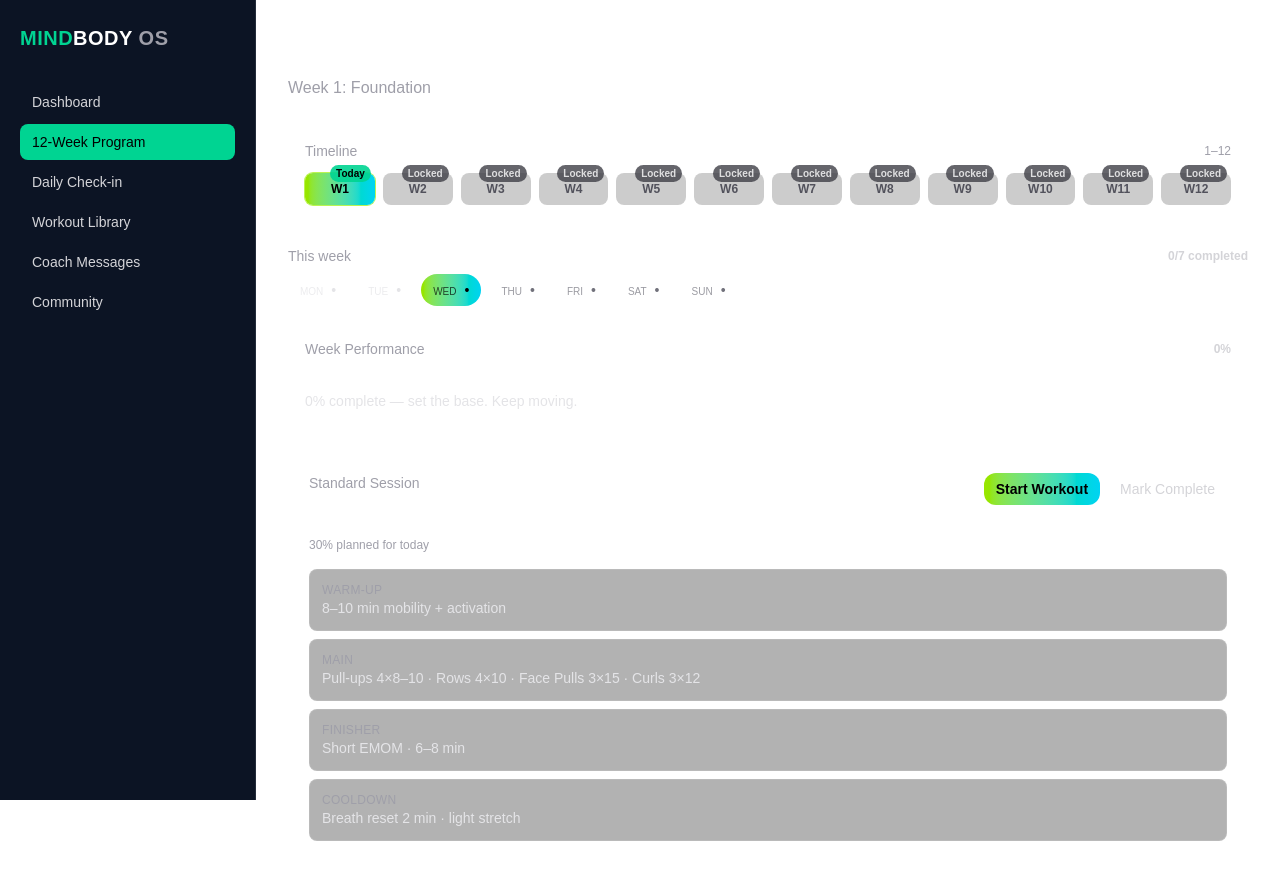
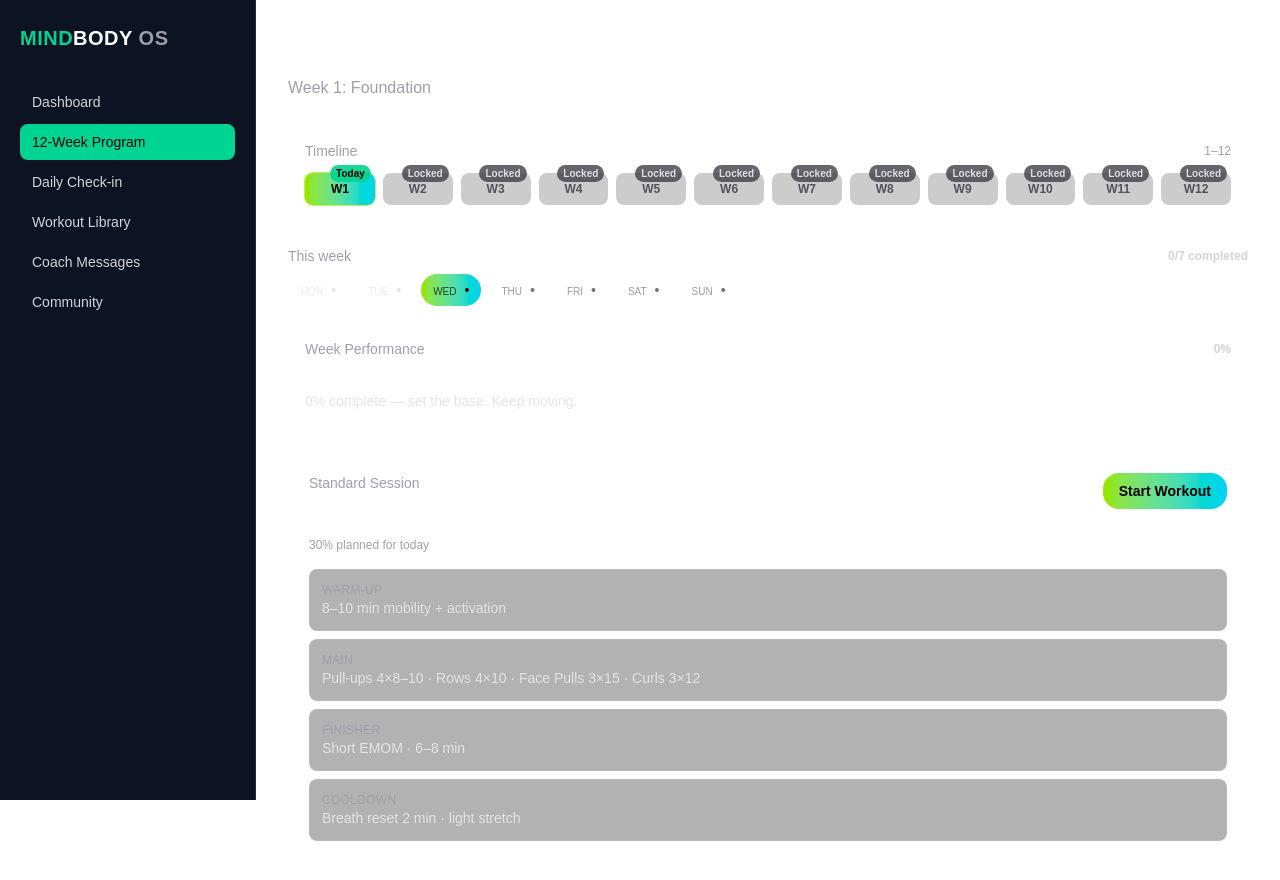
Before and after one commit to taylor-franco-91/Mind-Body-OS, a Next.js app: page /program in a window 1280 px wide. Shown: the top 880 px of the page. Built offline with nearby package versions, Linux system fonts and the light colour scheme.

Commit message:
fix(program): make ctaHref optional in TodaysSession and resolve prop typing

```diff
--- a/src/app/page.tsx
+++ b/src/app/page.tsx
@@ -1,6 +1,7 @@
 'use client';
 
 import Link from 'next/link';
+import Mount from '@/components/Mount';
 import { useLocalStorage } from '@/lib/useLocalStorage';
 import LastCheckInCard from '@/components/LastCheckInCard';
 import TodaysPlanCard from '@/components/TodaysPlanCard';
@@ -10,80 +11,43 @@ import StreaksCard from '@/components/StreaksCard';
 import RecentActivityCard from '@/components/RecentActivityCard';
 import SectionHeader from '@/components/SectionHeader';
 
-
 function isSameDay(a: Date, b: Date) {
   return a.getFullYear() === b.getFullYear()
     && a.getMonth() === b.getMonth()
     && a.getDate() === b.getDate();
 }
 
-function accentForFeeling(feeling?: string) {
-  switch (feeling) {
-    case 'excellent': return { from: 'from-emerald-400', to: 'to-teal-300', text: 'text-emerald-300' };
-    case 'good': return { from: 'from-cyan-400', to: 'to-sky-300', text: 'text-cyan-300' };
-    case 'average': return { from: 'from-amber-300', to: 'to-yellow-200', text: 'text-amber-300' };
-    case 'low': return { from: 'from-violet-400', to: 'to-indigo-300', text: 'text-indigo-300' };
-    case 'exhausted': return { from: 'from-fuchsia-400', to: 'to-violet-300', text: 'text-fuchsia-300' };
-    default: return { from: 'from-lime-400', to: 'to-cyan-400', text: 'text-emerald-300' };
-  }
-}
-
-function coachCue(feeling?: string, hasData?: boolean) {
-  if (!hasData) return 'Signal pending. Check in to calibrate your operating state.';
-  switch (feeling) {
-    case 'excellent': return 'Signal received. Readiness elevated—power blocks unlocked.';
-    case 'good': return 'Recognition complete. Strength pacing recommended.';
-    case 'average': return 'System steady. Balanced session deployed.';
-    case 'low': return 'Load reduced. Precision technique blocks queued.';
-    case 'exhausted': return 'Recovery bias engaged. Breathe, mobilize, reset.';
-    default: return 'Calibration complete. Operate with intent.';
-  }
-}
-
 export default function Page() {
   const [last] = useLocalStorage<any>('lastCheckIn', null);
   const today = new Date();
   const hasTodayCheckIn = last ? isSameDay(new Date(last.date), today) : false;
-  const accent = accentForFeeling(last?.feeling);
-  const aiActive = Boolean(last); // unlock moment: AI visible only after first check-in
 
   return (
+    <Mount>
       <div className="p-8">
         {/* Hero / Command header */}
-      <section className="relative overflow-hidden rounded-2xl border border-white/10 bg-[#0a0a0a] px-8 py-16 text-white">
-        {/* subtle, living background */}
-        <div className="pointer-events-none absolute inset-0 opacity-60">
-          <div className="absolute -inset-[40%] animate-hero-shimmer bg-[radial-gradient(1200px_600px_at_50%_-10%,rgba(98,255,203,0.10),transparent),radial-gradient(800px_400px_at_90%_110%,rgba(0,242,255,0.08),transparent)]" />
-
-        </div>
-
-        <div className="relative mx-auto flex max-w-screen-md flex-col items-start text-left animate-fade-up">
+        <section className="relative overflow-hidden rounded-2xl border border-white/10 bg-[radial-gradient(1200px_600px_at_50%_-10%,rgba(98,255,203,0.15),transparent),radial-gradient(800px_400px_at_90%_110%,rgba(0,242,255,0.12),transparent),#0a0a0a] px-8 py-16 text-white">
+          <div className="absolute inset-0 opacity-40 blur-3xl" />
+          <div className="relative mx-auto flex max-w-screen-md flex-col items-start text-left">
             <h1 className="text-4xl font-extrabold tracking-tight md:text-5xl">
               Let’s get after it.
             </h1>
-          <p className="mt-3 text-zinc-300">
-            Today is yours to control.
-          </p>
-
-          {/* Calm, classified “recognized” cue */}
-          <p className={`mt-3 text-sm ${accent.text}`}>
-            {coachCue(last?.feeling, aiActive)}
-          </p>
+            <p className="mt-3 text-zinc-300">Today is yours to control.</p>
 
             {/* Intelligent CTA */}
             {hasTodayCheckIn ? (
               <Link
                 href="/program"
-              className={`mt-8 inline-flex items-center justify-center rounded-2xl px-6 py-3 text-lg font-semibold
-                         bg-gradient-to-r ${accent.from} ${accent.to} text-black hover:opacity-90 active:opacity-80 transition`}
+                className="mt-8 inline-flex items-center justify-center rounded-2xl px-6 py-3 text-lg font-semibold
+                           bg-gradient-to-r from-lime-400 to-cyan-400 text-black hover:opacity-90 active:opacity-80 transition"
               >
                 View Today’s Plan
               </Link>
             ) : (
               <Link
                 href="/check-in"
-              className={`mt-8 inline-flex items-center justify-center rounded-2xl px-6 py-3 text-lg font-semibold
-                         bg-gradient-to-r ${accent.from} ${accent.to} text-black hover:opacity-90 active:opacity-80 transition`}
+                className="mt-8 inline-flex items-center justify-center rounded-2xl px-6 py-3 text-lg font-semibold
+                           bg-gradient-to-r from-lime-400 to-cyan-400 text-black hover:opacity-90 active:opacity-80 transition"
               >
                 Start Today’s Check-in
               </Link>
@@ -92,47 +56,30 @@ export default function Page() {
         </section>
 
         {/* Today Overview row */}
-      <div className="mt-8 max-w-5xl mx-auto animate-fade-up [animation-delay:60ms]">
+        <div className="mt-8 max-w-5xl mx-auto">
           <SectionHeader title="Today Overview" subtitle="Workout · Fuel · Mindset" />
           <TodayOverview />
-        <MomentumStrip aiActive={aiActive} />
+          <MomentumStrip />
         </div>
 
         {/* Status cards row */}
-      <div className="mt-8 max-w-5xl mx-auto animate-fade-up [animation-delay:120ms]">
+        <div className="mt-8 max-w-5xl mx-auto">
           <SectionHeader title="Status" subtitle="Your latest check-in and today’s auto plan" />
           <div className="grid gap-6 md:grid-cols-2">
             <LastCheckInCard />
-          <TodaysPlanCard aiActive={aiActive} />
+            <TodaysPlanCard />
           </div>
         </div>
 
-      {/* Streaks + Activity */}
-      <div className="mt-8 max-w-5xl mx-auto animate-fade-up [animation-delay:180ms]">
+        {/* Momentum row */}
+        <div className="mt-8 max-w-5xl mx-auto">
           <SectionHeader title="Momentum" subtitle="Consistency and recent actions" />
           <div className="grid gap-6 md:grid-cols-2">
             <StreaksCard />
             <RecentActivityCard />
           </div>
         </div>
-
-      {/* Mobile FAB */}
-      <div className="fixed bottom-6 right-6 z-20 md:hidden">
-        <Link
-          href={hasTodayCheckIn ? '/program' : '/check-in'}
-          className={`shadow-xl rounded-full px-5 py-3 text-sm font-semibold text-black transition
-                      bg-gradient-to-r ${accent.from} ${accent.to} hover:opacity-90 active:opacity-80`}
-        >
-          {hasTodayCheckIn ? 'Open Plan' : 'Check in'}
-        </Link>
       </div>
-
-      <style jsx global>{`
-        @keyframes fade-up { from { opacity: 0; transform: translateY(8px); } to { opacity: 1; transform: translateY(0); } }
-        .animate-fade-up { animation: fade-up 420ms ease-out both; }
-        @keyframes hero-shimmer { 0% { transform: translateY(0) } 50% { transform: translateY(-8px) } 100% { transform: translateY(0) } }
-        .animate-hero-shimmer { animation: hero-shimmer 10s ease-in-out infinite; }
-      `}</style>
-    </div>
+    </Mount>
   );
 }
--- a/src/app/program/page.tsx
+++ b/src/app/program/page.tsx
@@ -1,7 +1,7 @@
 'use client';
 
+import Mount from '@/components/Mount';
 import { useEffect, useMemo, useRef, useState } from 'react';
-import { useRouter } from 'next/navigation';
 import WeekBar from '@/components/program/WeekBar';
 import DayPills from '@/components/program/DayPills';
 import TodaysSession from '@/components/program/TodaysSession';
@@ -35,7 +35,6 @@ const DAY_LABEL: Record<ProgramDay['day'], string> = {
 };
 
 export default function ProgramPage() {
-    const router = useRouter();
     const [last] = useLocalStorage<any>('lastCheckIn', null);
     const aiActive = Boolean(last);
 
@@ -79,7 +78,6 @@ export default function ProgramPage() {
         // eslint-disable-next-line react-hooks/exhaustive-deps
     }, []);
 
-    // live midnight heartbeat
     const lastDateRef = useRef(localISODate());
     useEffect(() => {
         const id = setInterval(() => {
@@ -134,9 +132,7 @@ export default function ProgramPage() {
     const todayDay = computedDays[todayIdx];
 
     const [viewDayKey, setViewDayKey] = useState<ProgramDay['day']>(todayDay.day);
-    useEffect(() => {
-        setViewDayKey(todayDay.day);
-    }, [todayDay.day]);
+    useEffect(() => { setViewDayKey(todayDay.day); }, [todayDay.day]);
 
     const viewingDay = computedDays.find(d => d.day === viewDayKey) ?? todayDay;
     const reviewOnly = viewingDay?.missed === true;
@@ -147,27 +143,16 @@ export default function ProgramPage() {
     }, [selectedWeek]);
 
     function handleCompleteToday() {
-        const d = viewingDay;
-        if (!d || d.locked || d.completed || d.missed) return;
-        addCompleted(selectedWeek, d.day);
+        if (!todayDay || todayDay.locked || todayDay.completed || todayDay.missed) return;
+        addCompleted(selectedWeek, todayDay.day);
         const s = loadWeekState(selectedWeek);
-        s.missed = s.missed.filter(x => x !== d.day);
+        s.missed = s.missed.filter(d => d !== todayDay.day);
         saveWeekState(selectedWeek, s);
         setTick(x => x + 1);
-        // Broadcast so Library / other tabs can sync if open
-        window.dispatchEvent(new CustomEvent('os:workout-completed', { detail: { week: selectedWeek, day: d.day } }));
     }
 
-    // Listen for completion from Library tab
-    useEffect(() => {
-        function onCompleted() {
-            setTick(x => x + 1);
-        }
-        window.addEventListener('os:workout-completed', onCompleted as EventListener);
-        return () => window.removeEventListener('os:workout-completed', onCompleted as EventListener);
-    }, []);
-
     return (
+        <Mount>
             <div className="p-8 text-white">
                 <h1 className="text-3xl font-bold">12-Week Program</h1>
                 <p className="mt-2 text-zinc-400">Week {selectedWeek}: {weekTitle}</p>
@@ -208,18 +193,17 @@ export default function ProgramPage() {
                             { kind: 'Cooldown', detail: 'Breath reset 2 min · light stretch' },
                         ]}
                         progressPct={viewingDay.isToday && !viewingDay.completed ? 30 : 100}
+                        ctaHref="/program"
                         locked={viewingDay.locked}
                         completed={viewingDay.completed}
                         isToday={viewingDay.isToday}
                         reviewOnly={reviewOnly}
-                    onStart={() => {
-                        // Navigate to Library for this day; keep UI in-progress locally
-                        const params = new URLSearchParams({ week: String(selectedWeek), day: viewingDay.day });
-                        router.push(`/library?${params.toString()}`);
-                    }}
-                    onComplete={handleCompleteToday}
+                        onComplete={
+                            viewingDay.isToday && !viewingDay.completed && !reviewOnly ? handleCompleteToday : undefined
+                        }
                     />
                 </div>
             </div>
+        </Mount>
     );
 }
--- a/src/components/DateBadge.tsx
+++ b/src/components/DateBadge.tsx
@@ -2,23 +2,24 @@
 import { useEffect, useState } from 'react';
 
 export default function DateBadge() {
-    const [now, setNow] = useState(new Date());
+    const [mounted, setMounted] = useState(false);
+    const [label, setLabel] = useState('');
 
-    // keep it fresh if the page stays open (checks once a minute)
     useEffect(() => {
-        const id = setInterval(() => setNow(new Date()), 60_000);
-        return () => clearInterval(id);
+        setMounted(true);
+        const fmt = new Intl.DateTimeFormat(undefined, {
+            weekday: 'long',
+            month: 'long',
+            day: 'numeric',
+        });
+        setLabel(fmt.format(new Date()));
     }, []);
 
-    const formatted = now.toLocaleDateString(undefined, {
-        weekday: 'long',
-        month: 'long',
-        day: 'numeric',
-    });
+    if (!mounted) return null; // avoid SSR/client text mismatch
 
     return (
-        <div className="text-sm text-zinc-400">
-            {formatted}
+        <div className="rounded-full border border-white/10 bg-white/5 px-3 py-1 text-sm text-zinc-300">
+            {label}
         </div>
     );
 }
--- /dev/null
+++ b/src/components/Mount.tsx
@@ -0,0 +1,9 @@
+'use client';
+import { useEffect, useState, type ReactNode } from 'react';
+
+export default function Mount({ children }: { children: ReactNode }) {
+    const [mounted, setMounted] = useState(false);
+    useEffect(() => setMounted(true), []);
+    if (!mounted) return null;
+    return <>{children}</>;
+}
--- a/src/components/program/TodaysSession.tsx
+++ b/src/components/program/TodaysSession.tsx
@@ -1,41 +1,28 @@
 'use client';
-
-import { useEffect, useState } from 'react';
-
-type Phase = 'idle' | 'in_progress' | 'completed';
 
 export default function TodaysSession({
     aiActive,
     title,
     blocks,
     progressPct,
+    ctaHref,         // <-- now optional
     locked,
     completed,
     isToday,
     reviewOnly,
-    onStart,
-    onComplete,
+    onComplete,      // <-- optional callback
 }: {
     aiActive: boolean;
     title: string;
     blocks: { kind: string; detail: string }[];
     progressPct: number;
+    ctaHref?: string;           // <-- make optional
     locked: boolean;
     completed: boolean;
     isToday: boolean;
     reviewOnly?: boolean;
-    onStart?: () => void;
-    onComplete?: () => void;
+    onComplete?: () => void;    // <-- optional
 }) {
-    const [phase, setPhase] = useState<Phase>('idle');
-
-    useEffect(() => {
-        if (completed) setPhase('completed');
-        else setPhase('idle');
-    }, [title, completed, isToday]);
-
-    const canActToday = isToday && !completed && !reviewOnly && !locked;
-
     return (
         <div className="rounded-2xl border border-white/10 bg-white/5 p-5">
             <div className="flex items-start justify-between gap-4">
@@ -46,66 +33,44 @@ export default function TodaysSession({
                     <h3 className="mt-1 text-xl font-semibold">{title}</h3>
                 </div>
 
+                {/* Right side controls */}
                 {locked ? (
                     <span className="rounded-full bg-black/40 px-3 py-1 text-sm text-zinc-500 ring-1 ring-white/10">
                         Locked
                     </span>
-                ) : completed || phase === 'completed' ? (
+                ) : completed ? (
                     <span className="rounded-full bg-emerald-500/20 px-3 py-1 text-sm text-emerald-300 ring-1 ring-emerald-400/30">
-                        Workout complete
+                        Completed
                     </span>
                 ) : reviewOnly ? (
                     <span className="rounded-full bg-rose-500/15 px-3 py-1 text-sm text-rose-300 ring-1 ring-rose-300/30">
                         Review Only (Missed)
                     </span>
-                ) : canActToday ? (
-                    <div className="flex items-center gap-2">
-                        {phase === 'idle' && (
-                            <>
-                                <button
-                                    type="button"
-                                    onClick={() => {
-                                        setPhase('in_progress');
-                                        onStart?.();
-                                    }}
-                                    className="rounded-xl bg-gradient-to-r from-lime-400 to-cyan-400 px-3 py-1.5 text-sm font-semibold text-black hover:opacity-90 active:opacity-80"
-                                >
-                                    Start Workout
-                                </button>
-                                <button
-                                    disabled
-                                    className="rounded-xl bg-white/10 px-3 py-1.5 text-sm text-zinc-300 ring-1 ring-white/15 cursor-not-allowed"
-                                >
-                                    Mark Complete
-                                </button>
-                            </>
-                        )}
-
-                        {phase === 'in_progress' && (
-                            <>
-                                <span className="rounded-xl bg-white/10 px-3 py-1.5 text-sm text-white ring-1 ring-white/15">
-                                    Workout in progress
-                                </span>
-                                <button
-                                    type="button"
-                                    onClick={() => {
-                                        setPhase('completed');
-                                        onComplete?.();
-                                    }}
-                                    className="rounded-xl bg-gradient-to-r from-lime-400 to-cyan-400 px-3 py-1.5 text-sm font-semibold text-black hover:opacity-90 active:opacity-80"
-                                >
-                                    Mark Complete
-                                </button>
-                            </>
-                        )}
-                    </div>
+                ) : isToday ? (
+                    ctaHref ? (
+                        <a
+                            href={ctaHref}
+                            className="rounded-2xl bg-gradient-to-r from-lime-400 to-cyan-400 px-4 py-2 text-sm font-semibold text-black hover:opacity-90 active:opacity-80"
+                        >
+                            Start Workout
+                        </a>
+                    ) : onComplete ? (
+                        <button
+                            onClick={onComplete}
+                            className="rounded-2xl bg-gradient-to-r from-lime-400 to-cyan-400 px-4 py-2 text-sm font-semibold text-black hover:opacity-90 active:opacity-80"
+                        >
+                            Start Workout
+                        </button>
+                    ) : null
                 ) : null}
             </div>
 
-            {!completed && phase !== 'completed' && isToday && !reviewOnly && (
+            {/* Progress hint */}
+            {isToday && !completed && !reviewOnly && (
                 <div className="mt-3 text-xs text-zinc-400">{progressPct}% planned for today</div>
             )}
 
+            {/* Blocks */}
             <div className="mt-4 grid gap-2">
                 {blocks.map((b, i) => (
                     <div key={i} className="rounded-lg border border-white/10 bg-black/30 p-3">
@@ -114,11 +79,6 @@ export default function TodaysSession({
                     </div>
                 ))}
             </div>
-
-            {/* Echo when finished locally (in case parent completion is async) */}
-            {phase === 'completed' && !completed && (
-                <div className="mt-3 text-xs text-emerald-300">Workout finished</div>
-            )}
         </div>
     );
 }
```
Lines whose indentation alone changed are shown as unchanged.
